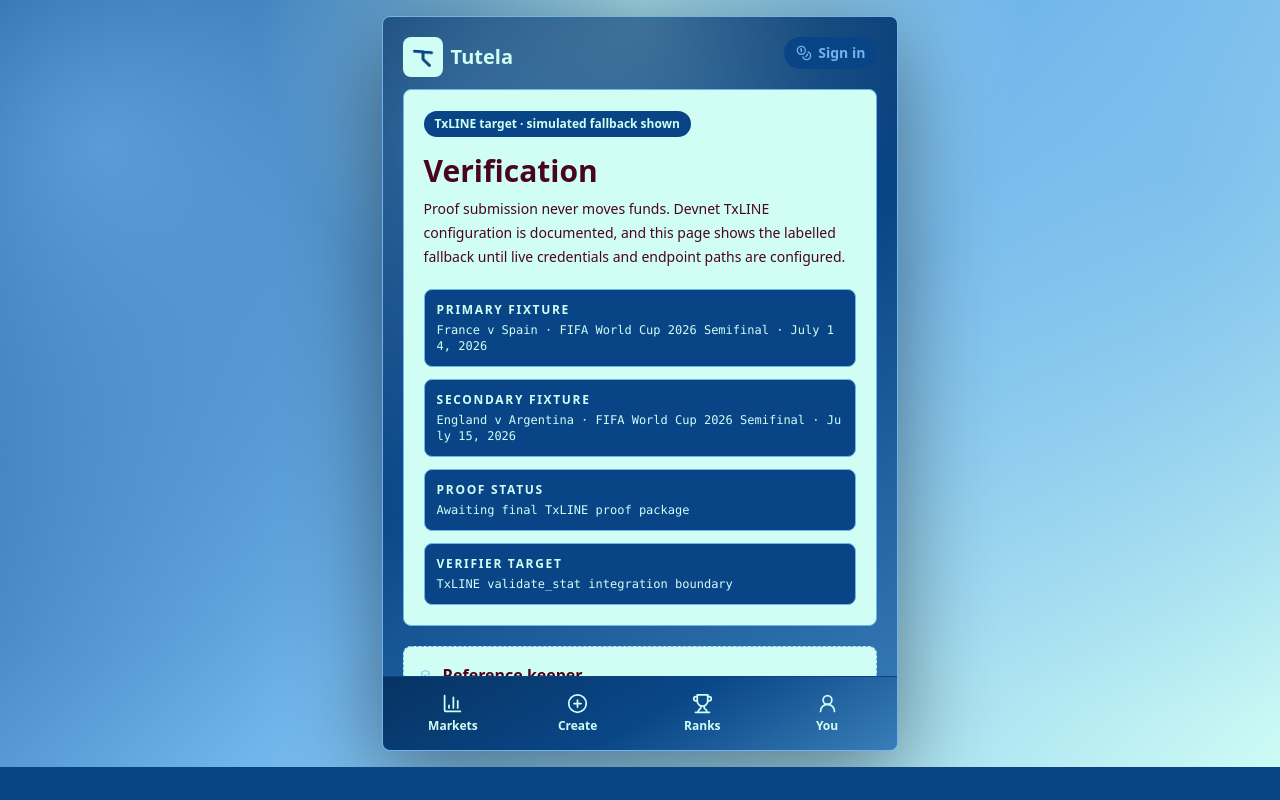
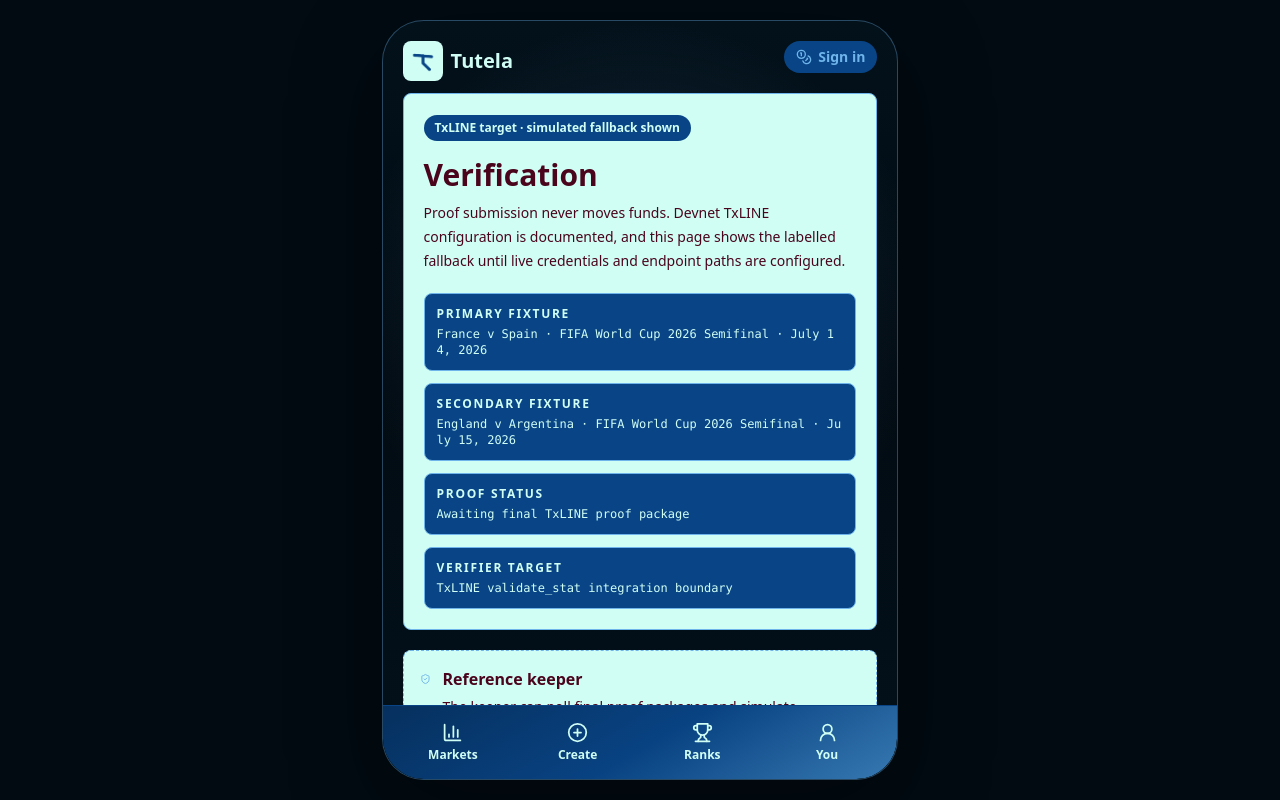
Before and after one commit to OutstandingVick/tutela, a Next.js app in the folder apps/web/: page /verify in a window 1280 px wide. Built offline with nearby package versions, Linux system fonts and the light colour scheme; no server answers.

Commit message:
60% done

```diff
--- a/apps/web/app/app/page.tsx
+++ b/apps/web/app/app/page.tsx
@@ -12,9 +12,9 @@ export default function AppWelcomePage() {
   }
 
   return (
-    <main className="min-h-dvh overflow-x-hidden bg-[#020B12] px-3 py-3 text-[#D0FEF5] sm:px-5 sm:py-5">
+    <main className="tutela-frame-page text-[#D0FEF5]">
       <section
-        className="tutela-app-content mx-auto flex min-h-[calc(100dvh-1.5rem)] flex-col overflow-hidden rounded-[2rem] border border-[#6FB4EB]/35 bg-[radial-gradient(circle_at_50%_38%,rgba(111,180,235,0.17),transparent_18rem),linear-gradient(180deg,#03111B_0%,#020B12_48%,#03111B_100%)] px-6 pb-[calc(1.25rem+env(safe-area-inset-bottom))] pt-[calc(2.5rem+env(safe-area-inset-top))] shadow-[0_28px_90px_rgba(0,0,0,0.44)] sm:min-h-[calc(100dvh-2.5rem)] sm:rounded-[2.6rem] sm:px-10"
+        className="tutela-welcome-frame tutela-app-frame tutela-app-content mx-auto flex flex-col px-6 pb-[calc(1.25rem+env(safe-area-inset-bottom))] pt-[calc(2.5rem+env(safe-area-inset-top))] sm:px-10"
         aria-labelledby="welcome-title"
       >
         <div className="flex flex-1 flex-col items-center justify-center text-center">
@@ -22,21 +22,18 @@ export default function AppWelcomePage() {
             <Image src="/tutela-logo.png" alt="Tutela logo" fill priority sizes="96px" className="object-contain" />
           </div>
 
-          <div className="welcome-copy-motion mt-8">
+          <div className="welcome-copy-motion mt-2">
             <h1 id="welcome-title" className="text-5xl font-black leading-none tracking-normal text-[#D0FEF5] sm:text-6xl">
               Tutela
             </h1>
-            <div className="mx-auto mt-5 h-1 w-20 rounded-full bg-[#6FB4EB]" />
-            <p className="mt-8 text-2xl font-black leading-tight text-white sm:text-3xl">
-               Watch the game. Predict every match moment.
+            <p className="mt-4 text-xl font-black leading-tight text-white">
+               Watch the game. Predict every moment.
             </p>
-            <p className="mx-auto mt-4 max-w-[24rem] text-base font-semibold leading-7 text-[#D0FEF5]/72 sm:text-lg">
-              Predict goals, cards, corners, and outcomes.
-            </p>
+
           </div>
         </div>
 
-        <div className="welcome-cta-motion mt-10">
+        <div className="welcome-cta-motion mt-5">
           <button
             type="button"
             onClick={enterApp}
@@ -45,10 +42,6 @@ export default function AppWelcomePage() {
             <span>Explore matches</span>
             <ArrowRight size={19} aria-hidden="true" />
           </button>
-
-          <p className="mt-5 text-center text-sm font-semibold text-[#D0FEF5]/68">
-            Solana Devnet · Test credits have no monetary value
-          </p>
 
           <div className="mt-7 flex items-center justify-center gap-2 text-sm font-semibold text-[#D0FEF5]/58">
             <span className="h-2 w-2 rounded-full bg-[#6FB4EB]" aria-hidden="true" />
--- a/apps/web/app/globals.css
+++ b/apps/web/app/globals.css
@@ -9,6 +9,12 @@
   --tutela-primary: #6FB4EB;
   --tutela-secondary: #094586;
   --app-content-max-width: 32.3rem;
+  --app-frame-radius: 2rem;
+  --app-frame-border: rgba(111, 180, 235, 0.35);
+  --app-frame-background:
+    radial-gradient(circle at 50% 38%, rgba(111, 180, 235, 0.17), transparent 18rem),
+    linear-gradient(180deg, #03111B 0%, #020B12 48%, #03111B 100%);
+  --app-frame-shadow: 0 28px 90px rgba(0, 0, 0, 0.44);
 }
 
 * {
@@ -46,8 +52,23 @@ a {
   scrollbar-width: none;
 }
 
+.tutela-frame-page,
 .tutela-shell-page {
-  height: calc(100vh - 33px);
+  min-height: 100dvh;
+  padding:
+    max(0.75rem, env(safe-area-inset-top))
+    max(0.75rem, env(safe-area-inset-right))
+    max(0.75rem, env(safe-area-inset-bottom))
+    max(0.75rem, env(safe-area-inset-left));
+  background: #020B12;
+}
+
+.tutela-frame-page {
+  overflow-x: hidden;
+}
+
+.tutela-shell-page {
+  height: 100dvh;
   overflow: hidden;
 }
 
@@ -56,19 +77,46 @@ a {
   max-width: var(--app-content-max-width);
 }
 
+.tutela-app-frame {
+  overflow: hidden;
+  border: 1px solid var(--app-frame-border);
+  border-radius: var(--app-frame-radius);
+  background: var(--app-frame-background);
+  box-shadow: var(--app-frame-shadow);
+}
+
+.tutela-welcome-frame {
+  min-height: calc(100dvh - 1.5rem);
+}
+
 .tutela-phone-frame {
   display: flex;
   flex-direction: column;
-  height: calc(100vh - 65px);
-  background:
-    radial-gradient(circle at 50% 0%, rgba(208, 254, 245, 0.22), transparent 18rem),
-    radial-gradient(circle at 12% 18%, rgba(111, 180, 235, 0.35), transparent 24rem),
-    linear-gradient(150deg, #063261 0%, #094586 46%, #397EB8 100%);
+  height: 100%;
 }
 
 .tutela-shell-header,
 .tutela-bottom-nav {
   flex: 0 0 auto;
+}
+
+@media (min-width: 640px) {
+  :root {
+    --app-frame-radius: 2.6rem;
+  }
+
+  .tutela-frame-page,
+  .tutela-shell-page {
+    padding:
+      max(1.25rem, env(safe-area-inset-top))
+      max(1.25rem, env(safe-area-inset-right))
+      max(1.25rem, env(safe-area-inset-bottom))
+      max(1.25rem, env(safe-area-inset-left));
+  }
+
+  .tutela-welcome-frame {
+    min-height: calc(100dvh - 2.5rem);
+  }
 }
 
 .tutela-shell-main {
--- a/apps/web/components/layout/app-shell.tsx
+++ b/apps/web/components/layout/app-shell.tsx
@@ -17,8 +17,8 @@ export function AppShell({ children }: { children: React.ReactNode }) {
   const { authenticated, demoPoints, displayName, enabled, login, logout, ready } = useTutelaAuth();
 
   return (
-    <div className="tutela-shell-page px-3 py-4 md:px-6">
-      <div className="tutela-phone-frame tutela-app-content relative mx-auto overflow-hidden rounded-lg border border-[#6FB4EB] shadow-[0_24px_90px_rgba(0,0,0,0.45)]">
+    <div className="tutela-shell-page">
+      <div className="tutela-phone-frame tutela-app-frame tutela-app-content relative mx-auto">
         <header className="tutela-shell-header px-5 pb-3 pt-5">
           <div className="flex items-start justify-between gap-4">
             <div className="flex items-center gap-2">
```
